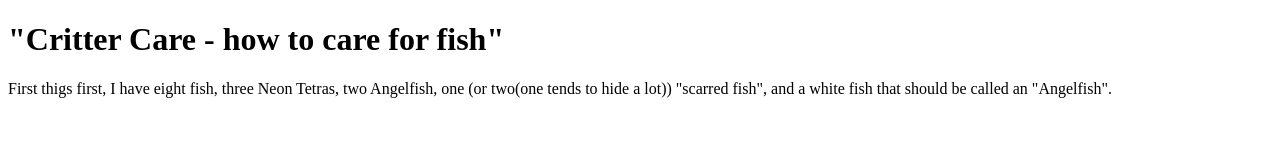
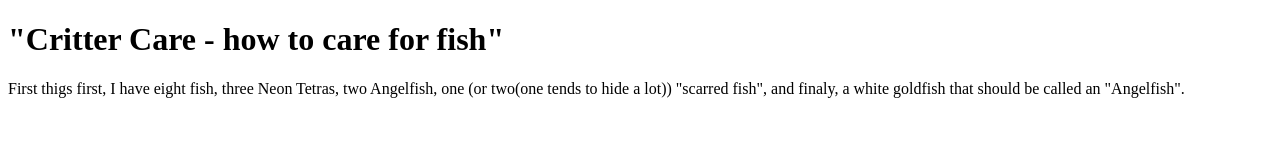
Before and after one commit to jxah/Critter-care---How-to-care-for-fish, a plain HTML site: page Document.html in a window 1280 px wide. Drawn offline with Linux system fonts and the light colour scheme.

Commit message:
write123

```diff
--- a/Document.html
+++ b/Document.html
@@ -8,6 +8,6 @@
 </head>
 <body>
     <H1>"Critter Care - how to care for fish"</H1>
-    <p>First thigs first, I have eight fish, three Neon Tetras, two Angelfish, one (or two(one tends to hide a lot)) "scarred fish", and a white fish that should be called an "Angelfish".</p>
+    <p>First thigs first, I have eight fish, three Neon Tetras, two Angelfish, one (or two(one tends to hide a lot)) "scarred fish", and finaly, a white goldfish that should be called an "Angelfish".</p>
 </body>
 </html>
```
